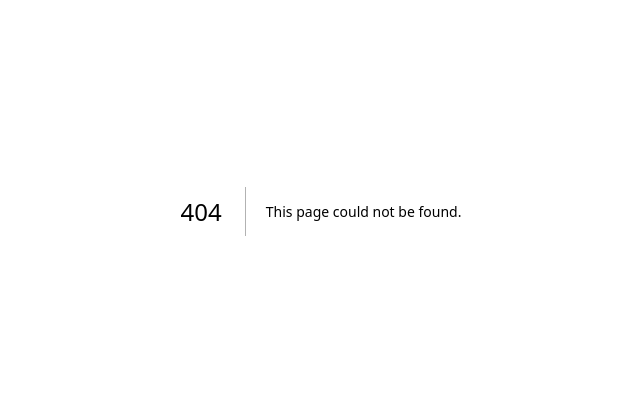
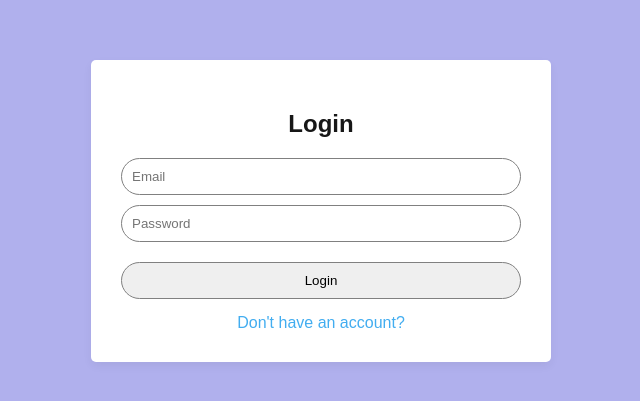
Before and after one commit to utkarshh1506/B2B-tender-management, a Next.js app in the folder frontend/: page /login in a window 1280 px wide. Before the commit this address had no page. Shown: the part 189-590 px from the top of the page, without its empty margins (319-959 px from the left). Built offline with nearby package versions, Linux system fonts and the light colour scheme.

Commit message:
login added

```diff
--- /dev/null
+++ b/frontend/src/app/login/page.css
@@ -0,0 +1,60 @@
+body{
+    margin: 0;
+    padding: 0;
+    height: 100vh;
+    width: 100vw;
+    font-family: Arial, Helvetica, sans-serif;
+    background-color: rgb(176, 176, 237);;
+}
+.login-container{
+    height: 100vh;
+    display: flex;
+    justify-content: center;
+    align-items: center;
+}
+
+.login-card{
+    text-align: center;
+    border: none;
+    padding: 30px;
+    border-radius: 5px;
+    background-color: #fff;
+    width: 100%;
+    max-width: 400px;
+    box-shadow: 0 4px 10px rgba(0, 0, 0, 0.05)
+}
+
+form{
+    display: flex;
+    flex-direction: column;
+}
+
+form input{
+    padding: 10px;
+    margin-bottom: 10px;
+    border-radius: 50px;
+    border: 1px solid grey;
+    cursor:pointer;
+}
+form button{
+    margin-top: 10px;
+    padding: 10px;
+    border-radius: 50px;
+    border: 1px solid grey;
+    cursor: pointer;
+    margin-bottom: 15px;
+}
+form button:hover{
+    background-color: #2b6487;
+    color: white;
+}
+
+.login-card a{
+    text-decoration: none;
+    margin-top: 10px;
+    color:rgb(66, 173, 240);
+}
+
+.login-card a:hover{
+    color: blue;
+}
--- /dev/null
+++ b/frontend/src/app/login/page.tsx
@@ -0,0 +1,74 @@
+"use client";
+import "../login/page.css";
+import { useState } from "react";
+import { useRouter } from "next/navigation";
+
+export default function LoginPage() {
+  const router = useRouter();
+
+  const [formData, setFormData] = useState({ email: "", password: "" });
+  const [error, setError] = useState("");
+  const [loading, setLoading] = useState(false);
+
+  const handleChange = (e: React.ChangeEvent<HTMLInputElement>) => {
+    setFormData({ ...formData, [e.target.name]: e.target.value });
+  };
+
+  const handleSubmit = async (e: React.FormEvent) => {
+    e.preventDefault();
+    setLoading(true);
+    setError("");
+
+    try {
+      const res = await fetch("http://localhost:3001/api/auth/login", {
+        method: "POST",
+        headers: { "Content-Type": "application/json" },
+        body: JSON.stringify(formData),
+      });
+
+      const data = await res.json();
+
+      if (!res.ok) {
+        setError(data.error || "Login failed");
+      } else {
+        // ✅ Store token in localStorage
+        localStorage.setItem("token", data.token);
+        router.push("/dashboard"); // Redirect after login
+      }
+    } catch (err) {
+      console.error(err);
+      setError("Server error");
+    } finally {
+      setLoading(false);
+    }
+  };
+
+  return (
+    <div className="login-container">
+      <div className="login-card">
+        <h2>Login</h2>
+        <form onSubmit={handleSubmit} className="login-form">
+          <input
+            type="email"
+            name="email"
+            placeholder="Email"
+            required
+            onChange={handleChange}
+          />
+          <input
+            type="password"
+            name="password"
+            placeholder="Password"
+            required
+            onChange={handleChange}
+          />
+          {error && <p className="error">{error}</p>}
+          <button type="submit" disabled={loading}>
+            {loading ? "Logging in..." : "Login"}
+          </button>
+        </form>
+        <a href="/signup">Don&#39;t have an account?</a>
+      </div>
+    </div>
+  );
+}
```
